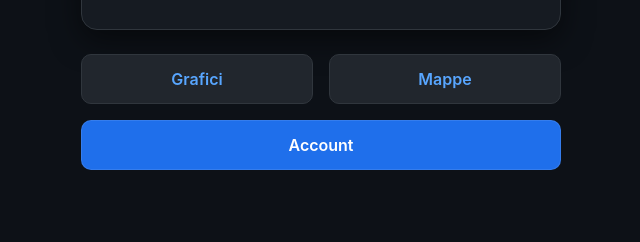
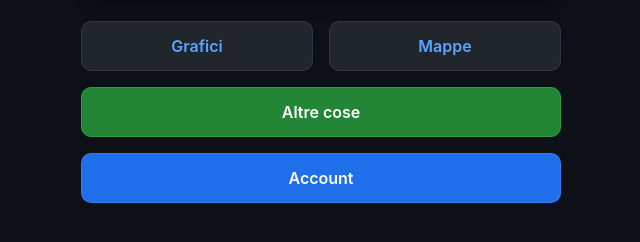
Before and after one commit to Fronteee09/Pascal, a plain HTML site: page index.html in a window 1280 px wide. Shown: the part 454-696 px from the top of the page, without its empty margins (319-959 px from the left). Drawn offline with Linux system fonts and the light colour scheme.

Commit message:
Update index.html

```diff
--- a/index.html
+++ b/index.html
@@ -91,6 +91,28 @@
             transform: translateY(-2px);
         }
 
+        /* Stile per il pulsante verde */
+        .btn-green {
+            display: block;
+            width: 100%;
+            text-align: center;
+            padding: 14px 20px;
+            background-color: #238636;
+            color: #ffffff;
+            text-decoration: none;
+            font-weight: 600;
+            font-size: 1rem;
+            border: 1px solid #2ea043;
+            border-radius: 10px;
+            transition: all 0.2s ease;
+            margin-top: 16px;
+        }
+
+        .btn-green:hover {
+            background-color: #2ea043;
+            transform: translateY(-2px);
+        }
+
         .account-container {
             margin-top: 16px;
             width: 100%;
@@ -133,6 +155,11 @@
         <a href="mappe.html" class="btn">Mappe</a>
     </div>
 
+    <!-- Pulsante Altre cose in verde -->
+    <div style="width: 100%; max-width: 480px;">
+        <a href="altro.html" class="btn-green">Altre cose</a>
+    </div>
+
     <div class="account-container">
         <a href="account.html" class="btn-account">Account</a>
     </div>
```
